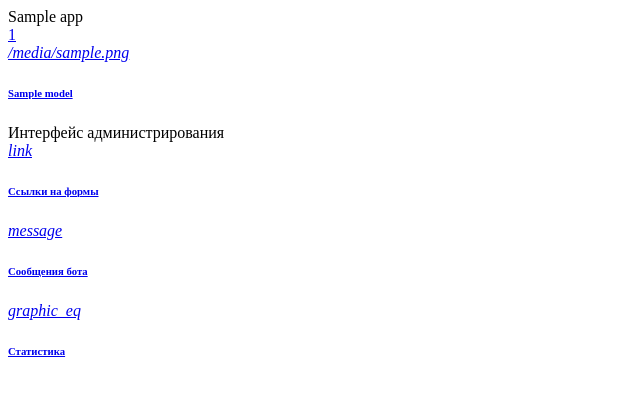
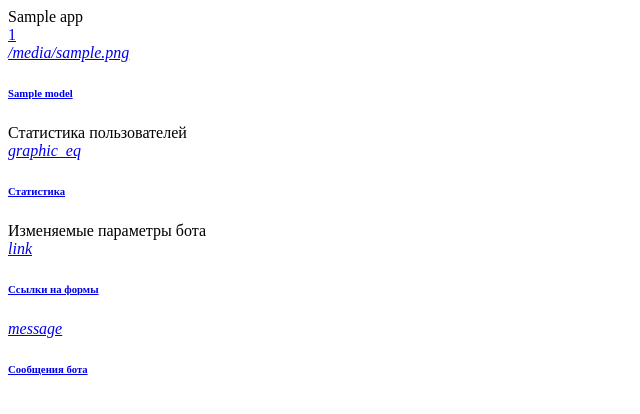
Before and after one commit to Studio-Yandex-Practicum/RandomCoffeeBotTelegram, a Django app: template src/templates/material/admin/includes/app_content.html in a window 1280 px wide. Shown: the top 414 px of the page, without its empty margins (0-640 px from the left). Run offline with Django 4.2, Linux system fonts and the light colour scheme; the template is opened without the code that fills it: most values are stand-ins (such as "Sample title", 1, 10 or a date in 2020); parts of the project's set-up code (start-up, migrations or seed data) failed here and were passed over; some libraries are stand-ins or nearby versions.

Commit message:
change names of admin apps

```diff
--- a/src/bot/apps.py
+++ b/src/bot/apps.py
@@ -9,7 +9,7 @@ class BotConfig(AppConfig):
 
     default_auto_field = "django.db.models.BigAutoField"
     name = "bot"
-    verbose_name = "Пользователи бота"
+    verbose_name = "IT специалисты и рекрутеры"
 
     def stop_bot(self, **kwargs):
         """Вызывается при остановке приложения."""
--- a/src/templates/material/admin/includes/app_content.html
+++ b/src/templates/material/admin/includes/app_content.html
@@ -39,7 +39,26 @@
       <div class="card">
         <div class="card-content">
           <div class="card-title">
-            Интерфейс администрирования
+            Статистика пользователей
+          </div>
+          <div class="row">
+            <div class="app-item col s6 m6 l4">
+              <a href="/admin/dashboard/">
+                <i class="material-icons" aria-hidden="true">
+                  graphic_eq
+                </i>
+                <h6 class="card-app-name">Статистика</h6>
+              </a>
+            </div>
+          </div>
+        </div>
+      </div>
+    </div>
+    <div class="app">
+      <div class="card">
+        <div class="card-content">
+          <div class="card-title">
+            Изменяемые параметры бота
           </div>
           <div class="row">
             <div class="app-item col s6 m6 l4">
@@ -58,14 +77,6 @@
                 <h6 class="card-app-name">Сообщения бота</h6>
               </a>
             </div>
-            <div class="app-item col s6 m6 l4">
-              <a href="/admin/dashboard/">
-                <i class="material-icons" aria-hidden="true">
-                  graphic_eq
-                </i>
-                <h6 class="card-app-name">Статистика</h6>
-              </a>
-            </div>
           </div>
         </div>
       </div>
```
